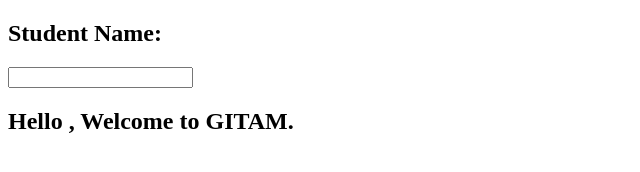
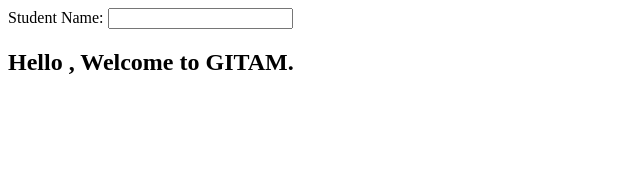
Before and after one commit to bhashyani/WAD-E12-2a, a plain HTML site: page index.html in a window 1280 px wide. Shown: the whole page, without its empty margins (0-640 px from the left). Drawn offline with nearby package versions, Linux system fonts and the light colour scheme.

Commit message:
Update index.html

```diff
--- a/index.html
+++ b/index.html
@@ -4,7 +4,7 @@
     <title>AngularJS Student Greeting</title>
 </head>
 <body ng-controller="myCtrl">
-    <h2>Student Name: </h2>
+    <label>Student Name: </label>
     <input type="text" ng-model="name">
     <h2>Hello {{name}}, Welcome to GITAM.</h2>
 
```
